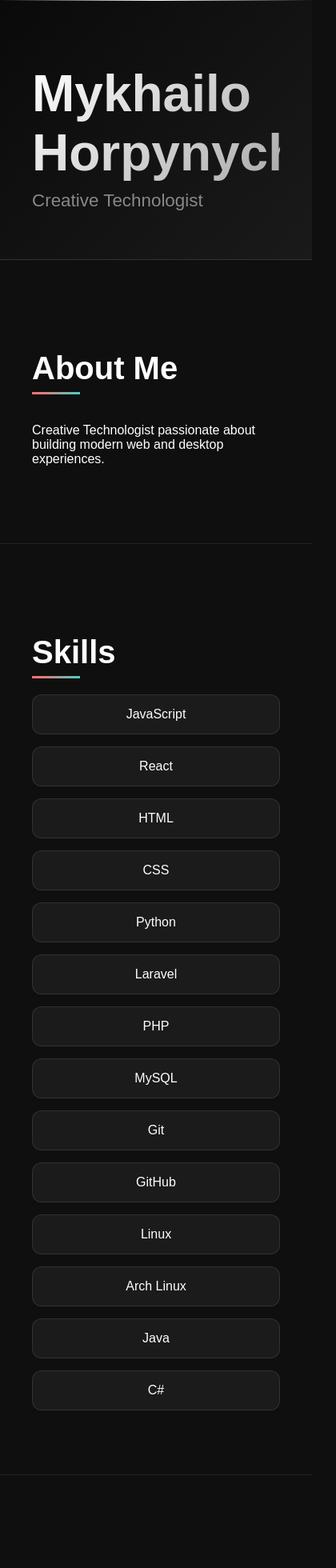
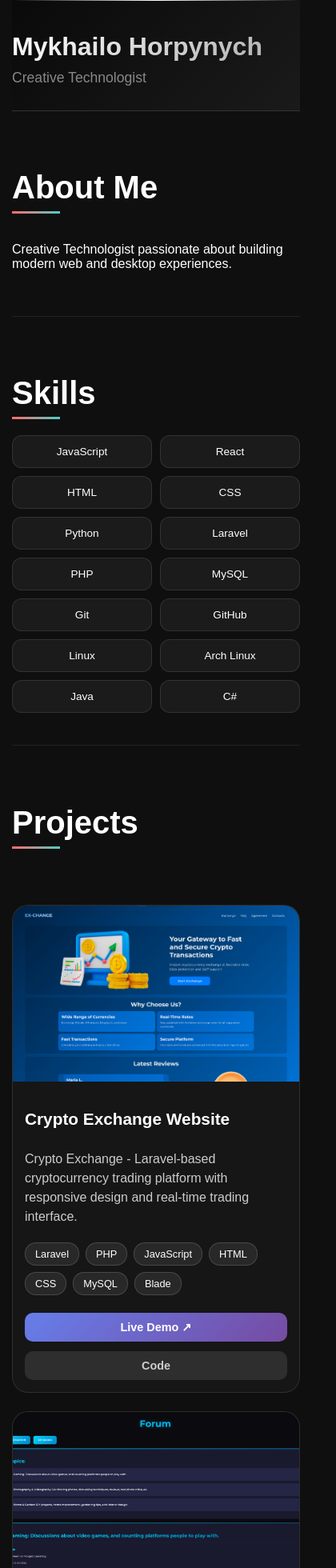
Before and after one commit to Pupler/Personal-Website, a React (Create React App) app: page / in a window 390 px wide. Shown: the top 1960 px of the page at 80% size, 420 px wide, since content can reach past the window. Built offline with nearby package versions, Linux system fonts and the light colour scheme.

Commit message:
Add mobile responsive styles + links to some projects

```diff
--- a/src/App.css
+++ b/src/App.css
@@ -137,7 +137,7 @@ section {
 
 
 
-
+/* Projects container */
 
 
 .projects-showcase {
@@ -248,3 +248,68 @@ section {
 .project-link.secondary:hover {
   background: rgba(255, 255, 255, 0.2);
 }
+
+
+
+
+/* Mobile Styles */
+@media (max-width: 768px) {
+  .app {
+    padding: 0 15px;
+  }
+
+  .header {
+    padding: 40px 0 30px;
+  }
+
+  .header h1 {
+    font-size: 2rem;
+  }
+
+  .header p {
+    font-size: 1.1rem;
+  }
+
+  section {
+    padding: 40px 0;
+  }
+
+  h2 {
+    font-size: 1.7rem;
+    margin-bottom: 20px;
+  }
+
+  .projects-showcase {
+    grid-template-columns: 1fr;
+    gap: 25px;
+  }
+
+  .project-card {
+    margin-bottom: 0;
+  }
+
+  .project-links {
+    flex-direction: column;
+  }
+
+  .skills-list {
+    grid-template-columns: repeat(auto-fit, minmax(150px, 1fr));
+    gap: 10px;
+  }
+
+  .skills-list span {
+    padding: 12px 15px;
+    font-size: 0.85rem;
+  }
+}
+
+@media (max-width: 480px) {
+  .header h1 {
+    font-size: 2rem;
+  }
+
+  .project-info {
+    padding: 15px;
+  }
+
+}
--- a/src/App.tsx
+++ b/src/App.tsx
@@ -54,8 +54,8 @@ function App() {
                 <span>Blade</span>
               </div>
               <div className="project-links">
-                <a href="#" className="project-link">Live Demo ↗</a>
-                <a href="#" className="project-link secondary">Code</a>
+                <a href="#" target='_blank' className="project-link">Live Demo ↗</a>
+                <a href="https://github.com/Pupler/Crypto-Exchange-Website" target='_blank' className="project-link secondary">Code</a>
               </div>
             </div>
           </div>
@@ -74,8 +74,8 @@ function App() {
                 <span>SQLite</span>
               </div>
               <div className="project-links">
-                <a href="#" className="project-link">Live Demo ↗</a>
-                <a href="#" className="project-link secondary">Code</a>
+                <a href="#" target='_blank' className="project-link">Live Demo ↗</a>
+                <a href="https://github.com/Pupler/Uni-Forum-Project" target='_blank' className="project-link secondary">Code</a>
               </div>
             </div>
           </div>
```
